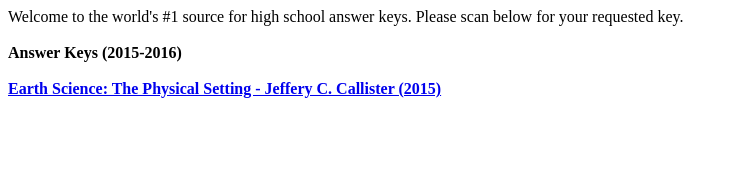
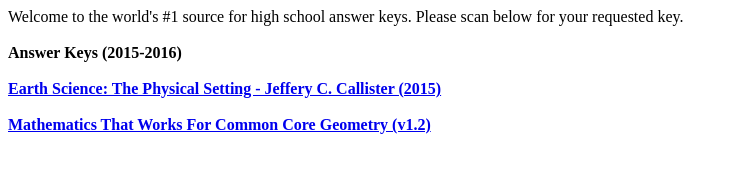
Before and after one commit to AnswerKeys/AnswerKeys.github.io, a plain HTML site: page index.html in a window 1280 px wide. Shown: the whole page, without its empty margins (0-738 px from the left). Drawn offline with Linux system fonts and the light colour scheme.

Commit message:
Update index.html

```diff
--- a/index.html
+++ b/index.html
@@ -6,3 +6,6 @@ Welcome to the world's #1 source for high school answer keys. Please scan below
 <br>
 <br>
 <a href="http://earth-science-r-8bd-9.ryecityschools.rhs.schoolfusion.us/modules/locker/files/get_group_file.phtml?gid=4755258&fid=28627860">Earth Science: The Physical Setting - Jeffery C. Callister (2015)</a>
+<br>
+<br>
+<a href="http://www.csh.k12.ny.us/webpages/jmendreski/files/cc%20geom%20workbookanswers%202_26_15jm_.pdf">Mathematics That Works For Common Core Geometry (v1.2)</a>
```
